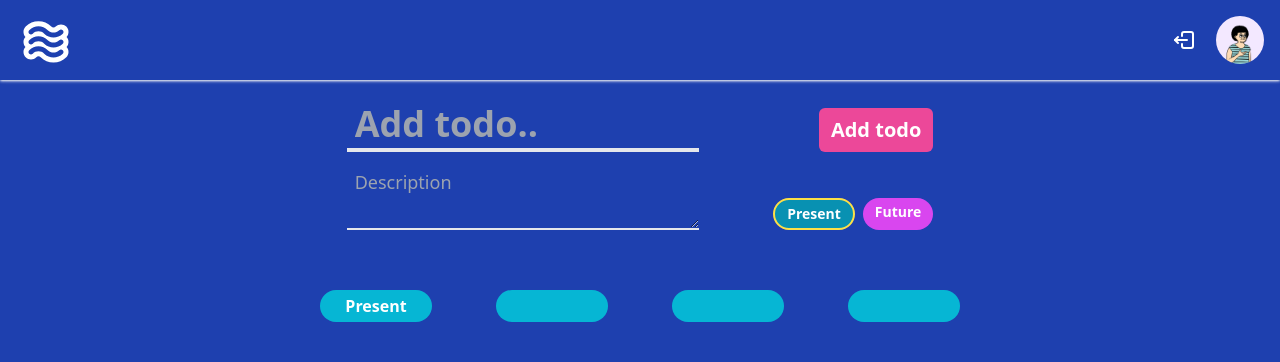
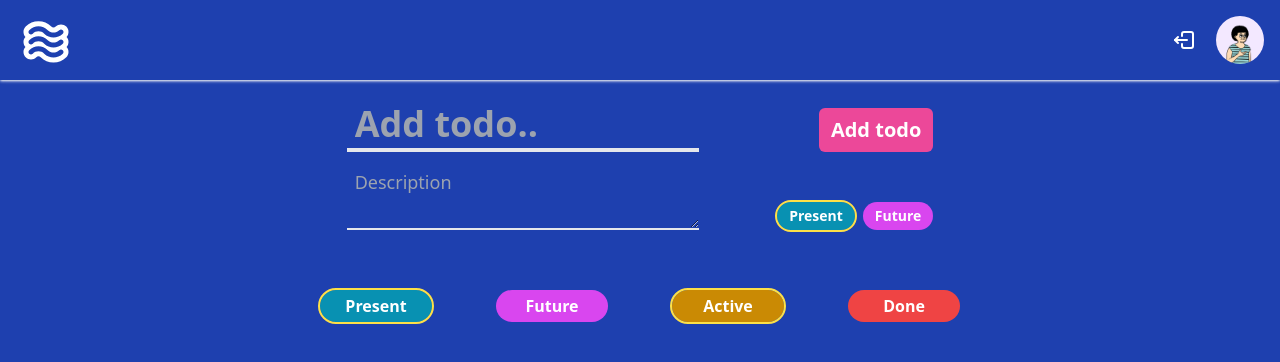
Before and after one commit to Saniusnain/Todo, a React (Vite) app: page / in a window 1280 px wide. Shown: the top 362 px of the page. Built offline with nearby package versions, Linux system fonts and the light colour scheme; sample sign-in values are in the browser's storage.

Commit message:
styled filter buttons

```diff
--- a/src/components/Todo/TodoFilter.tsx
+++ b/src/components/Todo/TodoFilter.tsx
@@ -1,26 +1,48 @@
 interface TodoFilterI {
 	text: string;
 	color: string;
+	statusFilter?: string;
 	hoverColor: string;
-  filter: string;
-  changeFilter: () => void;
+	timeFilter?: string;
+	changeFilter?: () => void;
+	changeStatusFilter?: () => void;
 }
 
 const TodoFilter = ({
 	text,
 	color,
 	hoverColor,
-  filter,
+	timeFilter,
+	statusFilter,
 	changeFilter,
+	changeStatusFilter,
 }: TodoFilterI) => {
+
+  const buttonStyle= (color:string) :string => {
+    return `${color} outline outline-2 outline-yellow-300`
+  }
 	return (
+		<>
+			{statusFilter === 'active' || statusFilter === 'done' ? (
 				<div
-      //   onClick={() => setFilter("present")}
-      className={`max-sm:px-2 max-sm:w-16 sm:w-28 cursor-pointer bg-cyan-500 max-sm:py-1 rounded-3xl max-sm:text-xs sm:px-4 sm:py-1 text-center text-white font-semibold hover:bg-cyan-600
-          `}
+				onClick={() => changeStatusFilter && changeStatusFilter()}
+				className={`max-sm:px-2 max-sm:w-16 sm:w-28 cursor-pointer max-sm:py-1 rounded-3xl max-sm:text-xs sm:px-4 sm:py-1 text-center text-white font-semibold hover:${hoverColor} ${
+					text.toLowerCase() === statusFilter ? buttonStyle(hoverColor) : color
+				}`}
 			>
-      <p className="text-center">{text}</p>
+				<p className='text-center'>{text}</p>
 			</div>
+			) : (
+				<div
+					onClick={() => changeFilter && changeFilter()}
+					className={`max-sm:px-2 max-sm:w-16 sm:w-28 cursor-pointer max-sm:py-1 rounded-3xl max-sm:text-xs sm:px-4 sm:py-1 text-center text-white font-semibold hover:${hoverColor} ${
+						text.toLowerCase() === timeFilter ? buttonStyle(hoverColor) : color
+					}`}
+				>
+					<p className='text-center'>{text}</p>
+				</div>
+			)}
+		</>
 	);
 };
 
--- a/src/components/Todo/TodoItems.tsx
+++ b/src/components/Todo/TodoItems.tsx
@@ -1,61 +1,57 @@
 import { useState } from "react";
 import TodoFilter from "./TodoFilter";
+
 const TodoItems = () => {
-  const [filter, setFilter] = useState("present");
+
+  const [timeFilter, setTimeFilter] = useState("present");
+  const [statusFilter, setStatusFilter] = useState("active");
+
+  console.log("--time---" , timeFilter, ' --status--- ',statusFilter);
+
   return (
     <div className="flex flex-col sm:px-20 mt-5 max-sm:px-10 md:px-20 lg:px-32  xl:px-80 ">
       <div className="flex justify-between mt-10 ">
         <TodoFilter
           text="Present"
-          color=""
-          hoverColor=""
-          filter={filter}
-          changeFilter={() => setFilter("present")}
+          color="bg-cyan-500"
+          hoverColor="bg-cyan-600"
+          timeFilter={timeFilter}
+          changeFilter={() => {
+            setTimeFilter("present")
+            setStatusFilter("active")
+        }}
         />
-        <TodoFilter />
-        <TodoFilter />
-        <TodoFilter />
+        <TodoFilter
+          text="Future"
+          color="bg-fuchsia-500"
+          hoverColor="bg-fuchsia-600"
+          timeFilter={timeFilter}
+          changeFilter={() => {
+            setTimeFilter("future")
+            setStatusFilter("active")
+        }}
+        />
+        <TodoFilter
+          text="Active"
+          color="bg-yellow-500"
+          hoverColor="bg-yellow-600"
+          statusFilter={statusFilter}
+          changeStatusFilter={() => {
+            setStatusFilter('active')
+            setTimeFilter('present')
+          }}
+        />
+        <TodoFilter
+          text="Done"
+          color="bg-red-500"
+          hoverColor="bg-red-600"
+          statusFilter={statusFilter}
+          changeStatusFilter={() => {
+            setStatusFilter('done')
+            setTimeFilter('')
+          }}
+        />
 
-        {/* <div
-          onClick={() => setFilter("present")}
-          className={`max-sm:px-2 cursor-pointer max-sm:py-1 rounded-3xl max-sm:text-xs sm:px-4 sm:py-2 text-center text-white font-semibold hover:bg-cyan-600 ${
-            filter === "present"
-              ? "bg-cyan-600  border-2 border-yellow-300"
-              : "bg-cyan-500"
-          }`}
-        >
-          <p className="text-center">Present</p>
-        </div>
-        <div
-          onClick={() => setFilter("future")}
-          className={`max-sm:px-2 cursor-pointer max-sm:py-1 rounded-3xl max-sm:text-xs sm:px-4 sm:py-2 text-center text-white font-semibold hover:bg-fuchsia-600 ${
-            filter === "future"
-              ? "bg-fuchsia-600  border-2 border-yellow-300"
-              : "bg-fuchsia-500"
-          }`}
-        >
-          <p className="text-center">Future</p>
-        </div>
-        <div
-          onClick={() => setFilter("present")}
-          className={`max-sm:px-2 cursor-pointer max-sm:py-1 rounded-3xl max-sm:text-xs sm:px-4 sm:py-2 text-center text-white font-semibold hover:bg-yellow-600 ${
-            filter === "present"
-              ? "bg-yellow-600  border-2 border-yellow-300"
-              : "bg-yellow-500"
-          }`}
-        >
-          <p className="text-center">Active</p>
-        </div>
-        <div
-          onClick={() => setFilter("future")}
-          className={`max-sm:px-2 cursor-pointer max-sm:py-1 rounded-3xl max-sm:text-xs sm:px-4 sm:py-2 text-center text-white font-semibold hover:bg-tealfuchsia-600 ${
-            filter === "future"
-              ? "bg-teal-600  border-2 border-yellow-300"
-              : "bg-teal-500"
-          }`}
-        >
-          <p className="text-center">Done</p>
-        </div> */}
       </div>
     </div>
   );
--- a/src/components/Todo/TypePill.tsx
+++ b/src/components/Todo/TypePill.tsx
@@ -17,7 +17,7 @@ const TypePill = ({
 		<div
 			onClick={() => changeType()}
 			className={`${type.toLowerCase() === todoType ? hoverColor : color} ${
-				type.toLowerCase() === todoType ? 'border-2 border-yellow-300' : null
+				type.toLowerCase() === todoType ? 'outline outline-2 outline-yellow-300' : null
 			} ml-2 max-sm:mt-2 cursor-pointer hover:${hoverColor}  rounded-3xl px-3 py-1 text-white font-semibold max-sm:text-xs sm:text-sm  text-center`}
 		>
 			{type}
```
Lines whose indentation alone changed are shown as unchanged.
